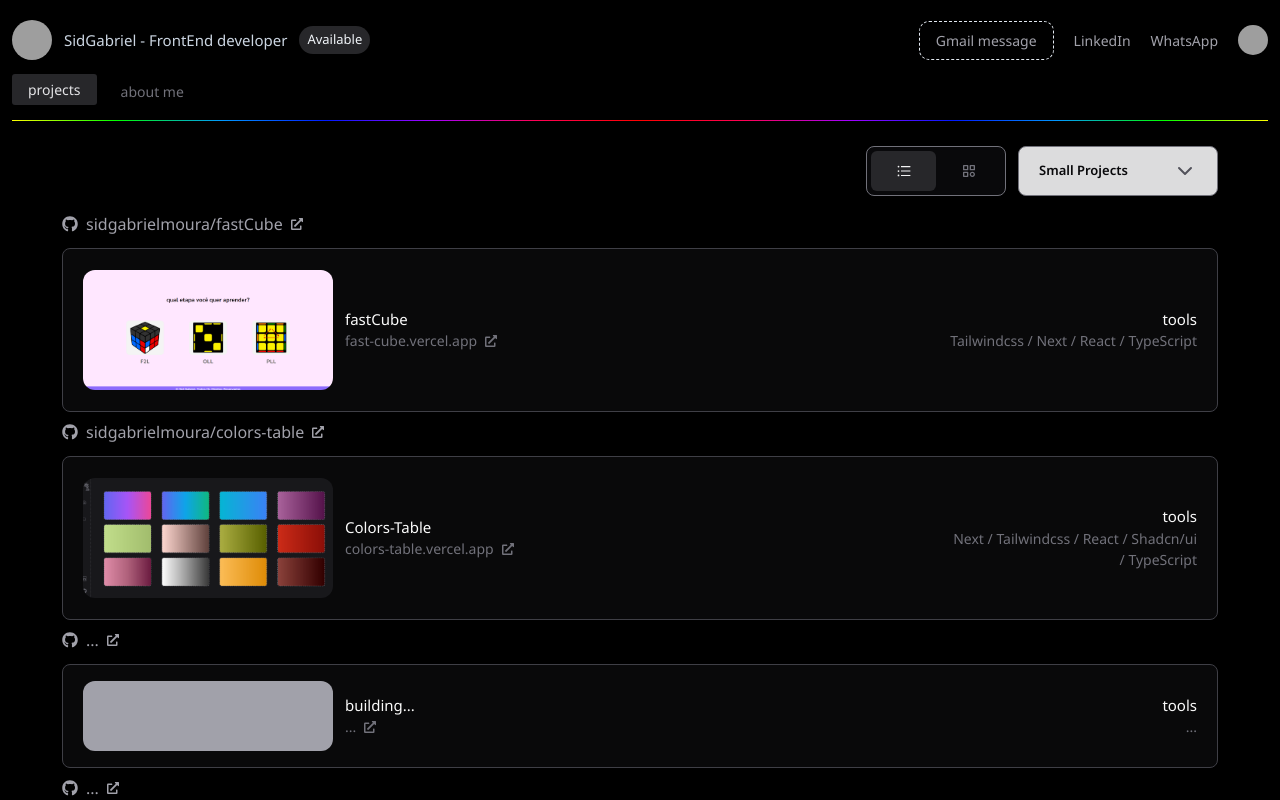
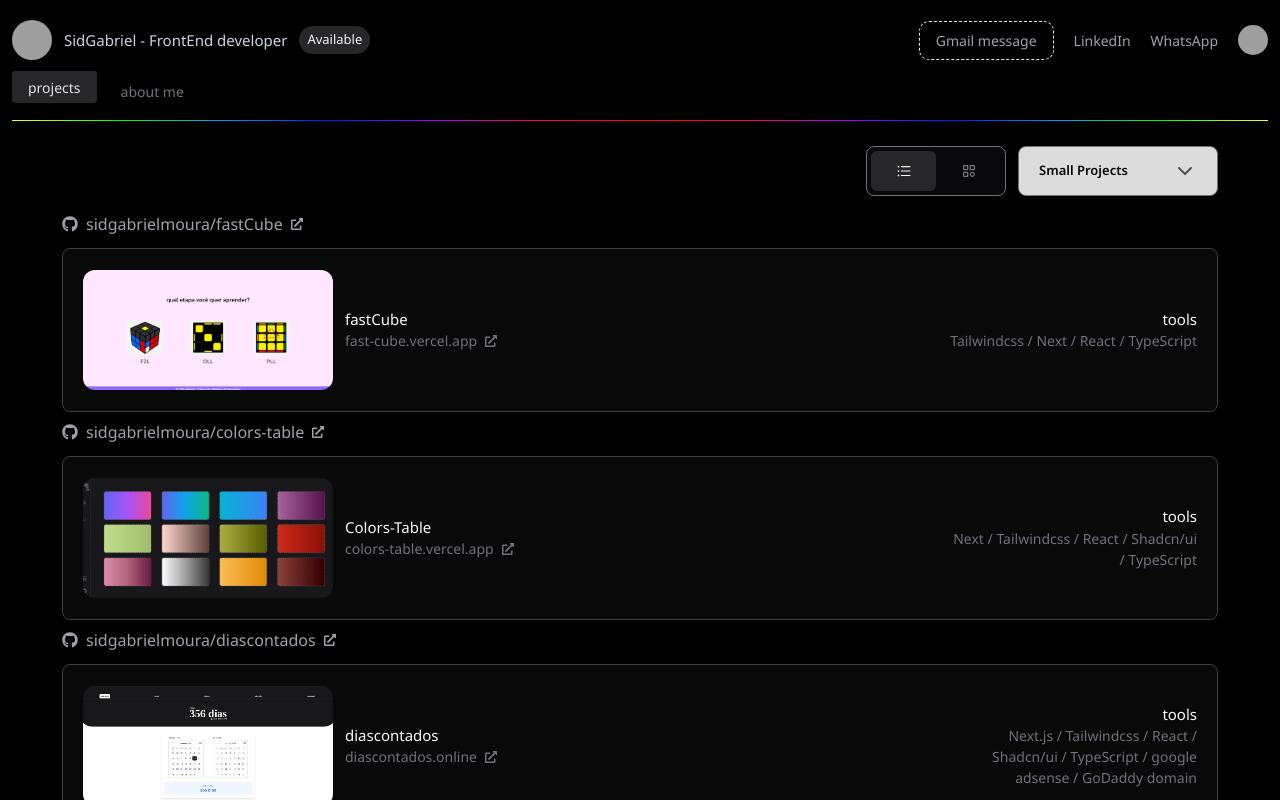
Before and after one commit to sidgabrielmoura/portfolioSidGabriel, a Next.js app: page / in a window 1280 px wide. Shown: the top 800 px of the page. Built offline with nearby package versions, Linux system fonts and the light colour scheme; grey boxes are pictures that could not be loaded.

Commit message:
feat: add new project

```diff
--- a/src/components/siteComponents/projects.ts
+++ b/src/components/siteComponents/projects.ts
@@ -16,6 +16,15 @@
         linkProjectView: "https://colors-table.vercel.app",
         linkProjectName: "colors-table.vercel.app",
         tools: "Next / Tailwindcss / React / Shadcn/ui / TypeScript",
+    },
+    {
+        hrefGit: "https://github.com/sidgabrielmoura/diascontados",
+        linkGitName: "sidgabrielmoura/diascontados",
+        imageUrl: "bg-[url(../assets/diascontados.png)]",
+        projectName: "diascontados",
+        linkProjectView: "https://diascontados.online",
+        linkProjectName: "diascontados.online",
+        tools: "Next.js / Tailwindcss / React / Shadcn/ui / TypeScript / google adsense / GoDaddy domain",
     },
 ]
 
```
Also changed, not shown: src/assets/diascontados.png (added).
